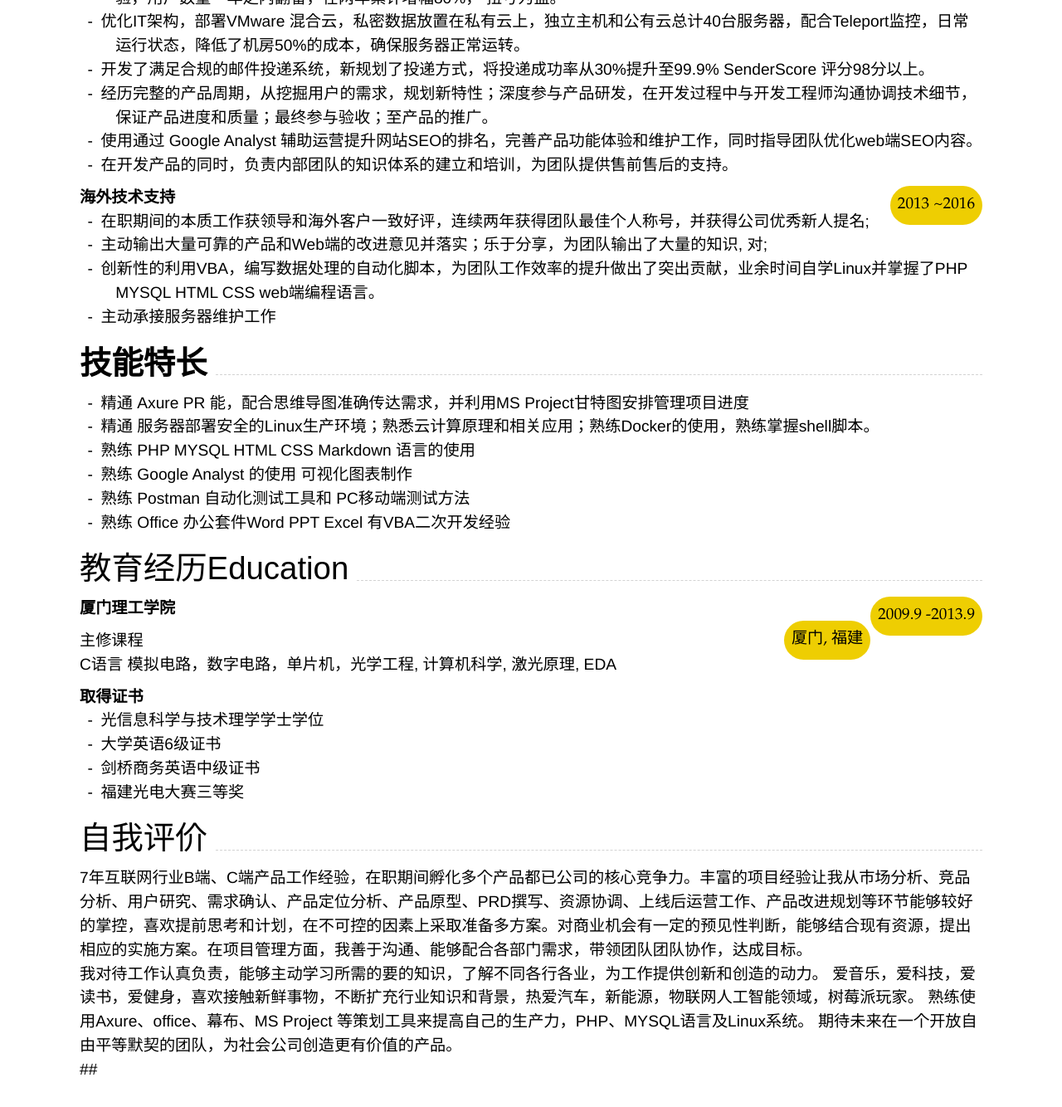
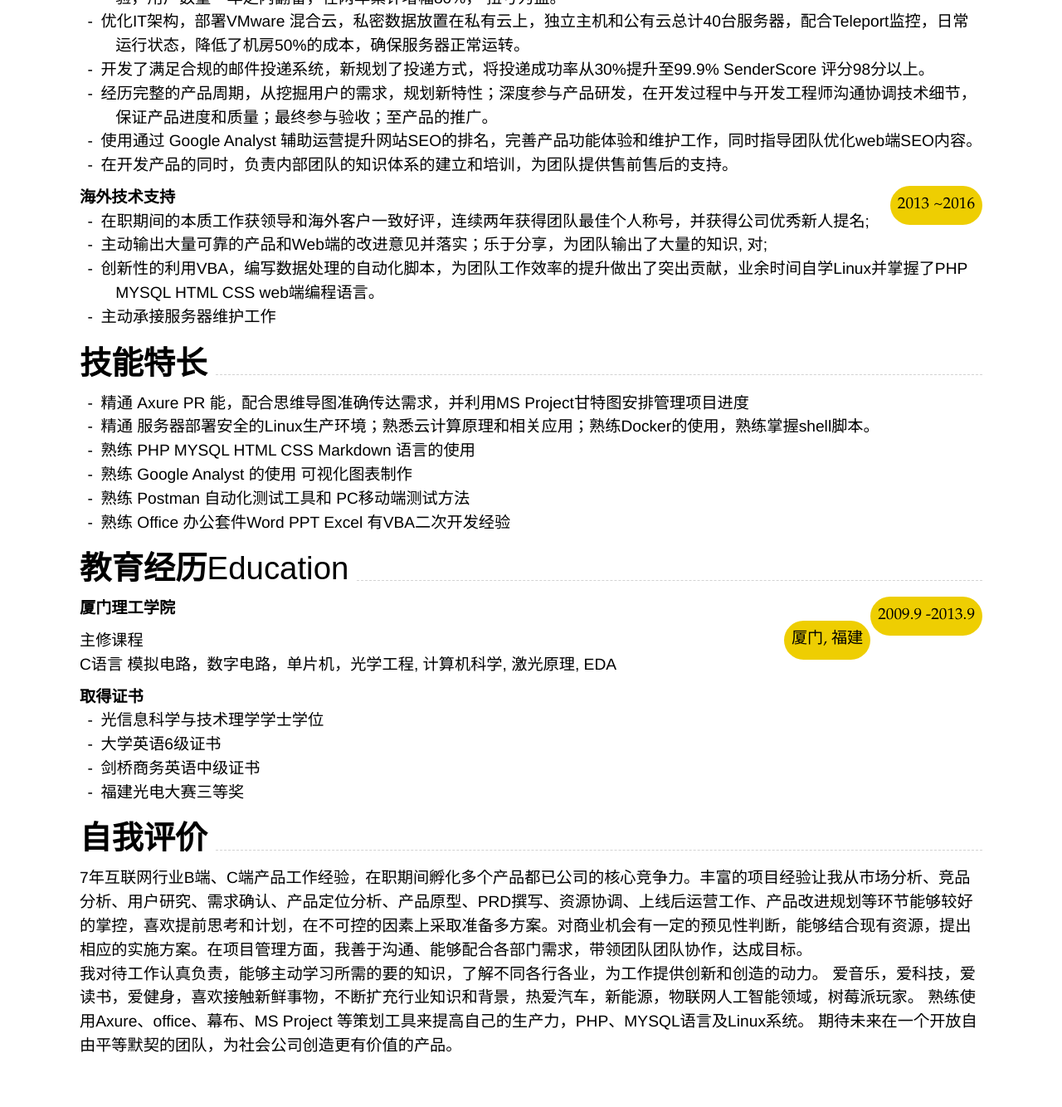
Before and after one commit to topgg/topgg.github.io, a Jekyll site: the page built from index.md, in a window 1280 px wide and 1400 px high, scrolled down 874 px. Shown: the top 1334 px of the window at 83% size. Built offline with Jekyll 4.4.1, drawn with Linux system fonts in a browser that asks for light colours; nearby versions of some CDN libraries.

```diff
--- a/index.md
+++ b/index.md
@@ -62,7 +62,7 @@ Supported arguments:
 - 熟练 Postman 自动化测试工具和 PC移动端测试方法
 - 熟练 Office 办公套件Word PPT Excel 有VBA二次开发经验
 
-## 教育经历Education
+## **教育经历** Education
 
 ### **厦门理工学院** `2009.9 -2013.9`
 
@@ -81,7 +81,7 @@ C语言 模拟电路，数字电路，单片机，光学工程, 计算机科学,
 - 福建光电大赛三等奖
 
 
-## 自我评价
+## **自我评价**
 
 7年互联网行业B端、C端产品工作经验，在职期间孵化多个产品都已公司的核心竞争力。丰富的项目经验让我从市场分析、竞品分析、用户研究、需求确认、产品定位分析、产品原型、PRD撰写、资源协调、上线后运营工作、产品改进规划等环节能够较好的掌控，喜欢提前思考和计划，在不可控的因素上采取准备多方案。对商业机会有一定的预见性判断，能够结合现有资源，提出相应的实施方案。在项目管理方面，我善于沟通、能够配合各部门需求，带领团队团队协作，达成目标。
 
@@ -90,7 +90,6 @@ C语言 模拟电路，数字电路，单片机，光学工程, 计算机科学,
 熟练使用Axure、office、幕布、MS Project 等策划工具来提高自己的生产力，PHP、MYSQL语言及Linux系统。
 期待未来在一个开放自由平等默契的团队，为社会公司创造更有价值的产品。
 
-##
 
 <!-- ### Footer
 
```
